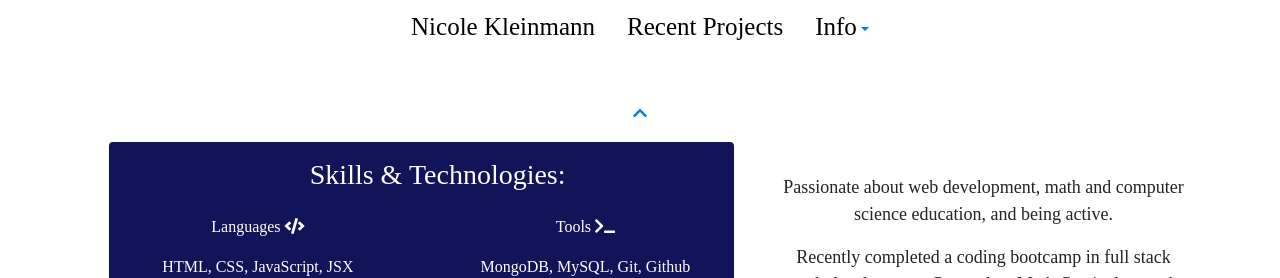
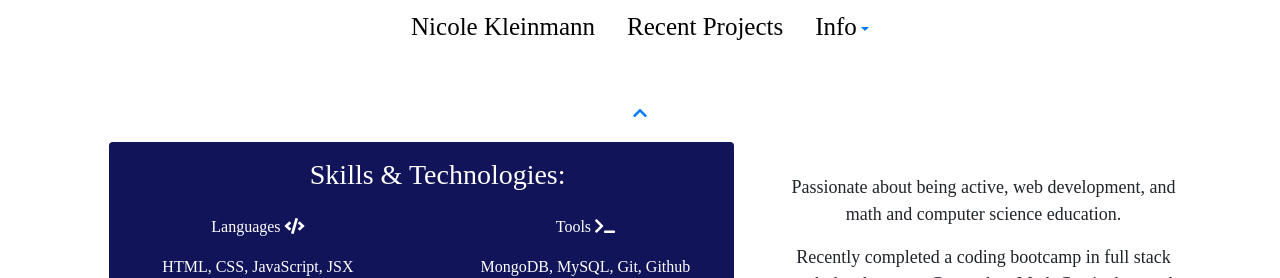
Before and after one commit to nkleinmann/NKportfolio, a React (Create React App) app: page /about in a window 1280 px wide. Shown: the top 278 px of the page. Built offline with nearby package versions, Linux system fonts and the light colour scheme; a web font is replaced by a local one.

Commit message:
updated about text

```diff
--- a/src/views/about.jsx
+++ b/src/views/about.jsx
@@ -17,7 +17,7 @@ function About() {
                 </Col>
                 <Col sm={12} md={4} className="mt-5 text-center aboutMe align-middle">
                     <p>
-                        Passionate about web development, math and computer science education, and being active.
+                        Passionate about being active, web development, and math and computer science education.
                     </p>
                     <p>Recently completed a coding bootcamp in full stack web development. Currently a Math Curriculum and Content Developer.
                     </p>
```
